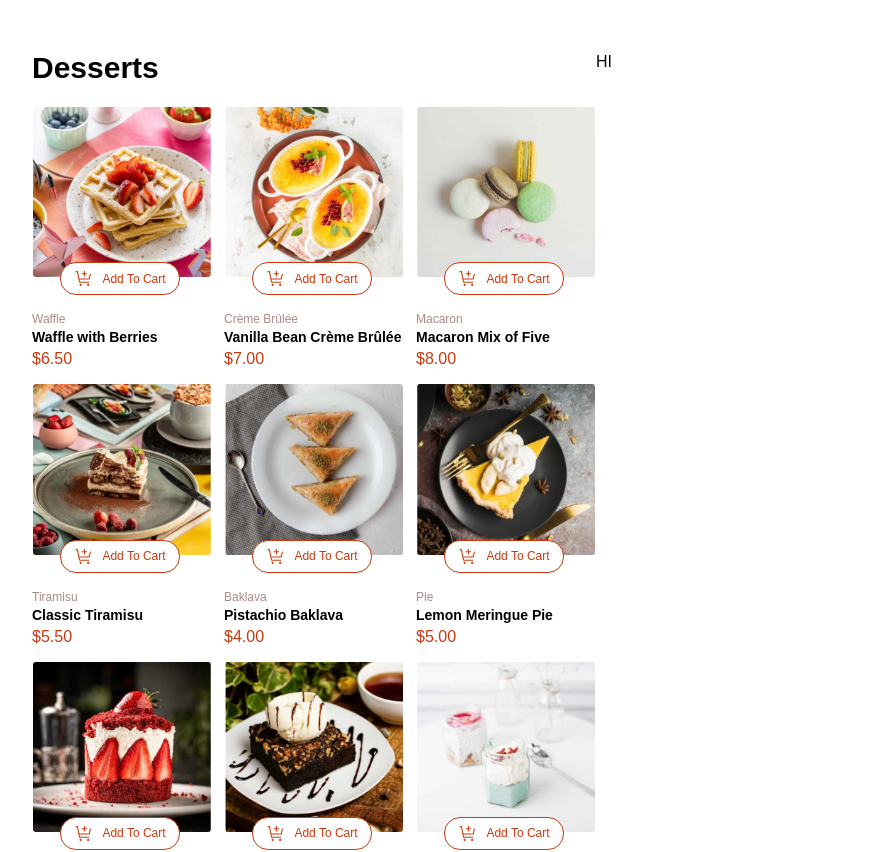
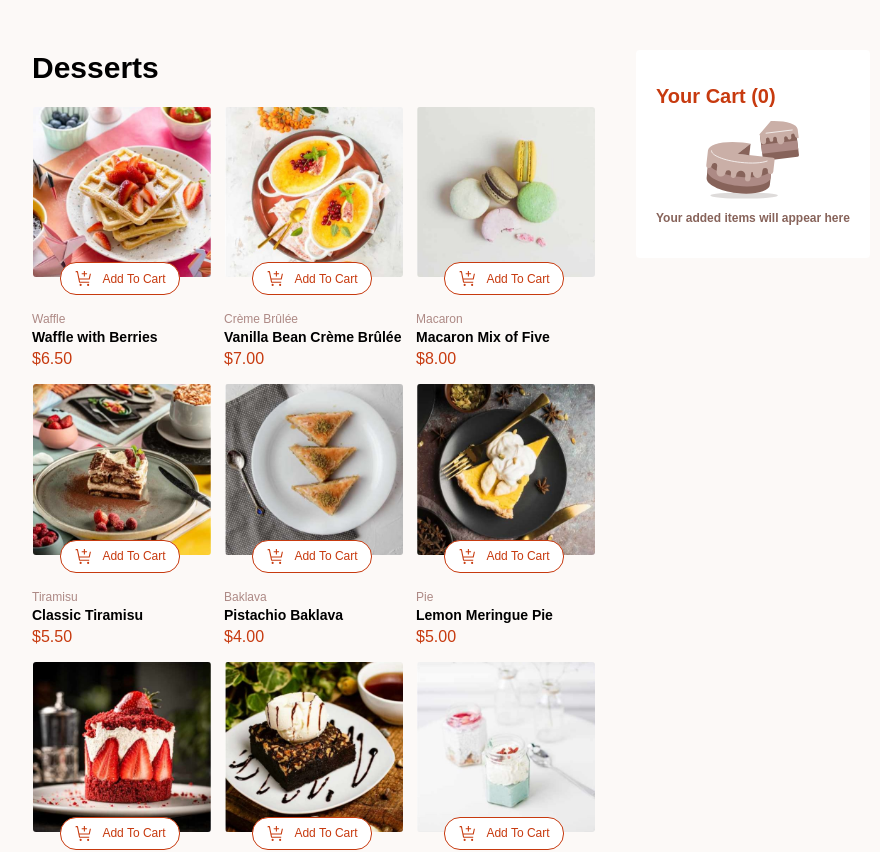
Before and after one commit to Maryiamreda/Product-list-with-cart, a Next.js app: page / in a window 1280 px wide. Shown: the top 852 px of the page, without its empty margins (80-960 px from the left). Built offline with nearby package versions, Linux system fonts and the light colour scheme.

Commit message:
your cart component

```diff
--- a/src/app/YourCart.tsx
+++ b/src/app/YourCart.tsx
@@ -1,9 +1,21 @@
 import React from 'react';
+import Image from "next/image";
 
 const YourCart = () => {
   return (
-    <div>
-      HI
+    <div className='bg-white rounded h-fit px-5 py-8'>
+     <h1 className='font-bold text-xl text-Red text-start'>  Your Cart (0) </h1>
+     <div className='flex flex-col items-center justify-center'>
+                    <Image
+                       src="/assets/images/illustration-empty-cart.svg"
+                       alt='icon-add-to-cart'
+                        width={100}
+                       height={100}
+                       className="border rounded  "
+                    />
+                              <p className='text-Rose-500 text-xs font-semibold'>  Your added items will appear here</p>
+     </div>
+
     </div>
   );
 }
--- a/src/app/globals.css
+++ b/src/app/globals.css
@@ -22,6 +22,7 @@
 
 
 body {
+  background-color: hsl(20, 50%, 98%);;
   font-family: Arial, Helvetica, sans-serif;
   -webkit-font-smoothing: antialiased;
   -moz-osx-font-smoothing: grayscale;
--- a/src/app/page.tsx
+++ b/src/app/page.tsx
@@ -1,13 +1,10 @@
 'use client';
 
-import Image from "next/image";
-import styles from "./page.module.css";
-import { Products } from "@/data";
 import ProductsList from "./products";
 import YourCart from "./YourCart";
 export default function Home() {
   return (
-    <div className="flex" >
+    <div className="flex gap-10" >
       <ProductsList/>
       <YourCart/>
     </div>
--- a/src/app/products.tsx
+++ b/src/app/products.tsx
@@ -19,13 +19,14 @@ const ProductsList = () => {
                          />
                          <div
                           className='
-                          border  rounded-2xl  border-Red
-                           py-1.5 w-30 bg-white
-                           text-Red text-xs
-                           flex justify-center items-center gap-2
-                           relative bottom-4 left-7
+                          cursor-pointer
+                          border rounded-2xl  border-Red
+                          py-1.5 w-30 bg-white
+                          text-Red text-xs
+                          flex justify-center items-center gap-2
+                          relative bottom-4 left-7
                           '>
- <Image
+                <Image
                   src="/assets/images/icon-add-to-cart.svg"
                    alt={product.name}
                    width={20}
```
